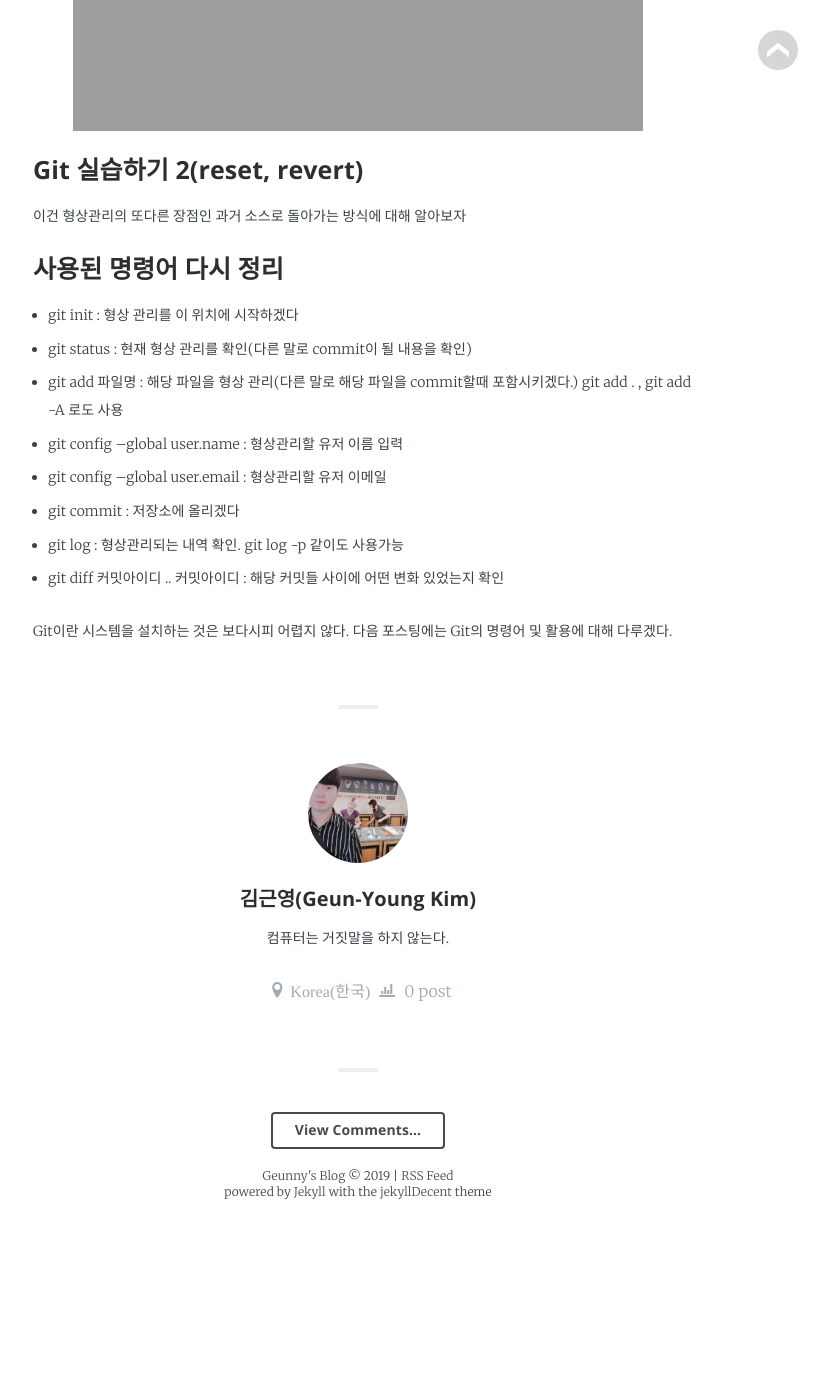
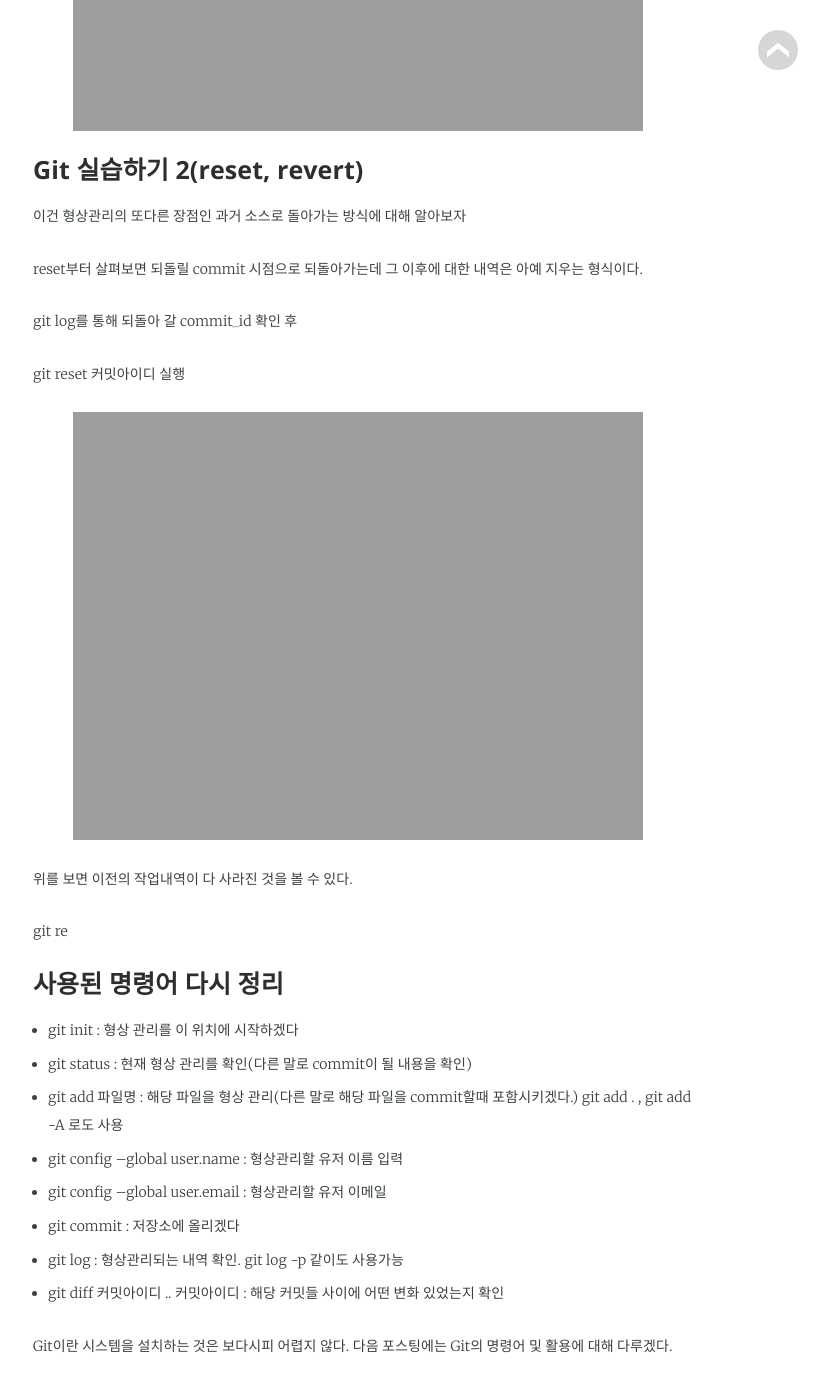
Before and after one commit to jwillmer/jekyllDecent, a Jekyll site: the page built from _posts/2019-07-23-git3.md, in a window 1280 px wide and 1400 px high, scrolled down 6528 px. Shown: the top 1392 px of the window, without its empty margins (282-1111 px from the left). Built offline with Jekyll 4.4.1, drawn with Linux system fonts in a browser that asks for light colours; some web fonts are replaced; before the commit the page ends 7748 px from its top, so only the background shows below that.

Commit message:
Update 2019-07-23-git3.md

```diff
--- a/_posts/2019-07-23-git3.md
+++ b/_posts/2019-07-23-git3.md
@@ -155,6 +155,23 @@
 
 이건 형상관리의 또다른 장점인 과거 소스로 돌아가는 방식에 대해 알아보자
 
+reset부터 살펴보면
+되돌릴 commit 시점으로 되돌아가는데 그 이후에 대한 내역은 아예 지우는 형식이다.
+
+git log를 통해 되돌아 갈 commit_id 확인 후
+
+git reset 커밋아이디 실행
+
+<aside>
+<figure>
+<img src="{{ "/media/img/Git/practice10.PNG" | absolute_url }}" />
+</figure>
+</aside>
+
+위를 보면 이전의 작업내역이 다 사라진 것을 볼 수 있다.
+
+git re
+
 
 ### 사용된 명령어 다시 정리
 
```
